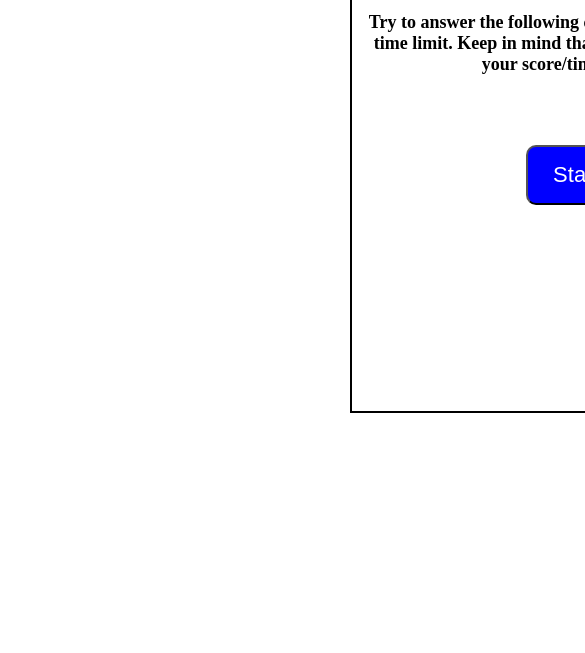
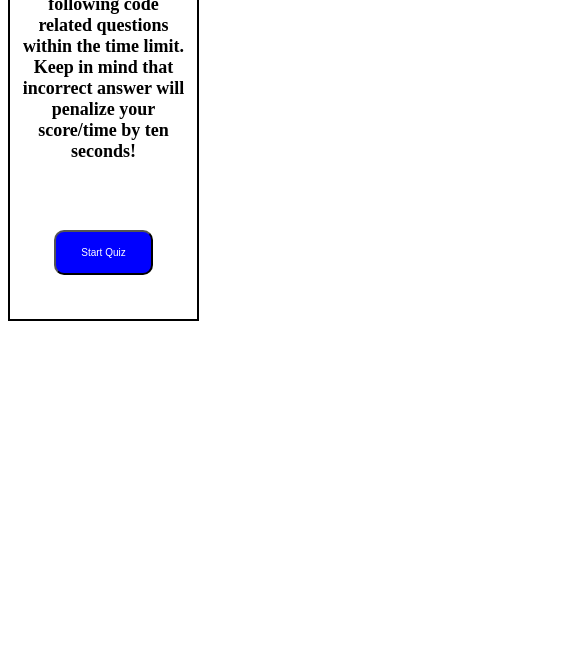
Before and after one commit to achuv37/Simple-Code-Quiz, a plain HTML site: page index.html in a window 390 px wide. Shown: the part 191-844 px from the top of the page, 585 px wide, since content can reach past the window. Drawn offline with Linux system fonts and the light colour scheme.

Commit message:
Add Mediaqueries

```diff
--- a/assets/css/style.css
+++ b/assets/css/style.css
@@ -74,3 +74,21 @@ li {
   padding: 10px;
   color: blue;
 }
+/* Media-Query */
+@media screen and (max-width: 978px) {
+  body {
+    font-size: 10px;
+  }
+
+  #container {
+    position: static;
+    width: 50%;
+    font-size: 16px;
+  }
+  li {
+    font-size: 10px;
+  }
+  button {
+    font-size: 10px;
+  }
+}
--- a/assets/js/script.js
+++ b/assets/js/script.js
@@ -9,7 +9,7 @@
 // 7. Display final score based on user's right answers.
 // 8. Show the user leftover time, which is subtracted from final score.
 // 9. Quiz over function appears when leftover time reaches 0 and question lenth reaches 0.
-// 10. Display final scores with initials.
+// 10. Display  score with initials.
 // 11. set local storage.
 // 12. Display High score.
 
@@ -95,6 +95,7 @@ userOption.forEach (function (newEl) {
 
 // creating a new function comparison, it compares the userOption with answer.
 function comparison(event) {
+  event.preventDefault();
   var element = event.target;
   if(element.matches("li")) {
     var divEl = document.createElement("div");
```
